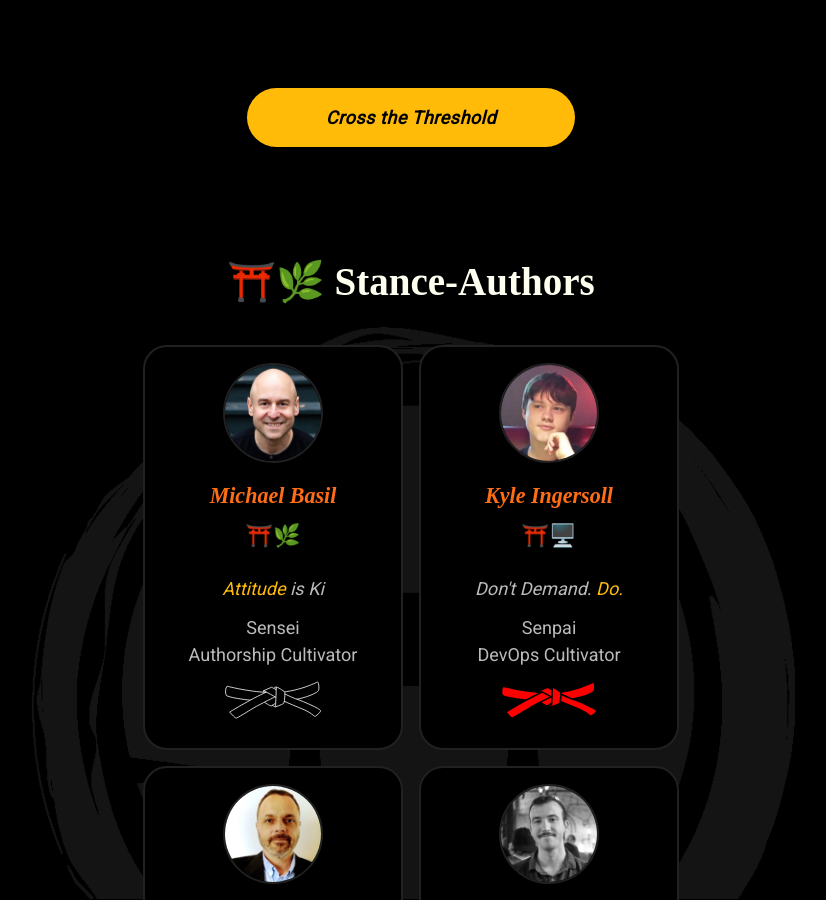
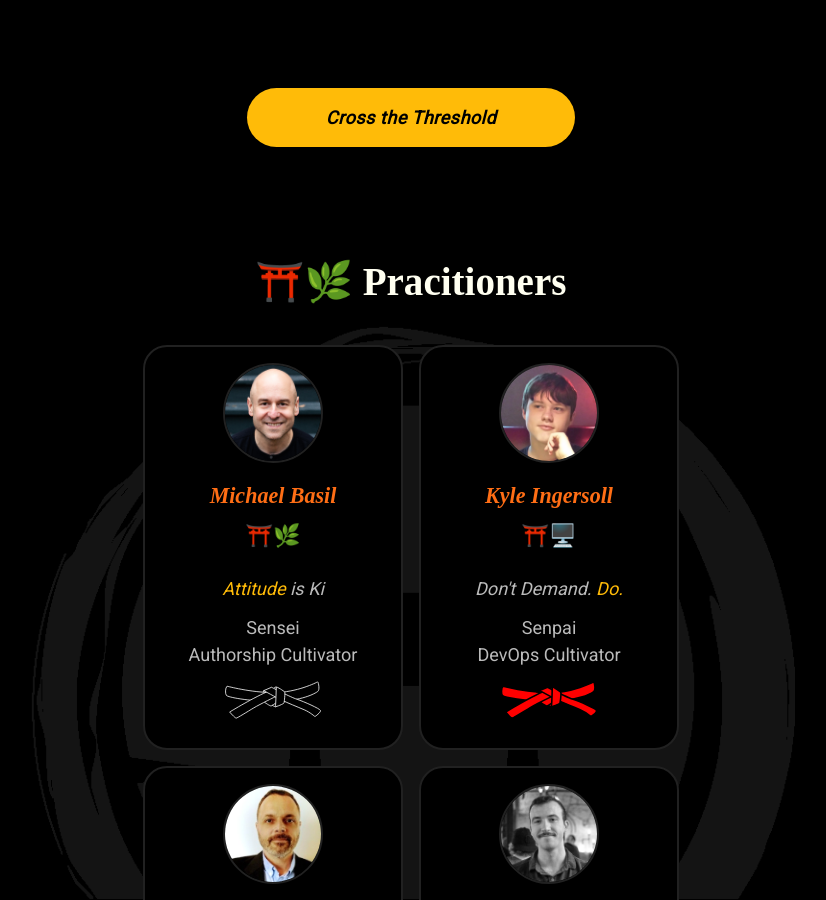
Before and after one commit to mindset-dojo/mindset-dojo.github.io, a Jekyll site: the page built from mission.md, in a window 1280 px wide and 900 px high, scrolled down 2470 px. Shown: the whole window, without its empty margins (229-1055 px from the left). Built offline with Jekyll 4.4.1, drawn with Linux system fonts in a browser that asks for light colours; some web fonts are replaced.

Commit message:
fix: leadership label for mission

```diff
--- a/_data/sections/mission.yaml
+++ b/_data/sections/mission.yaml
@@ -79,6 +79,6 @@ sections:
   - type: authors
     data:
       leadership_flow:
-        label: "⛩️🌿 Stance-Authors"
+        label: "⛩️🌿 Pracitioners"
         limit: 16
 ...
```
